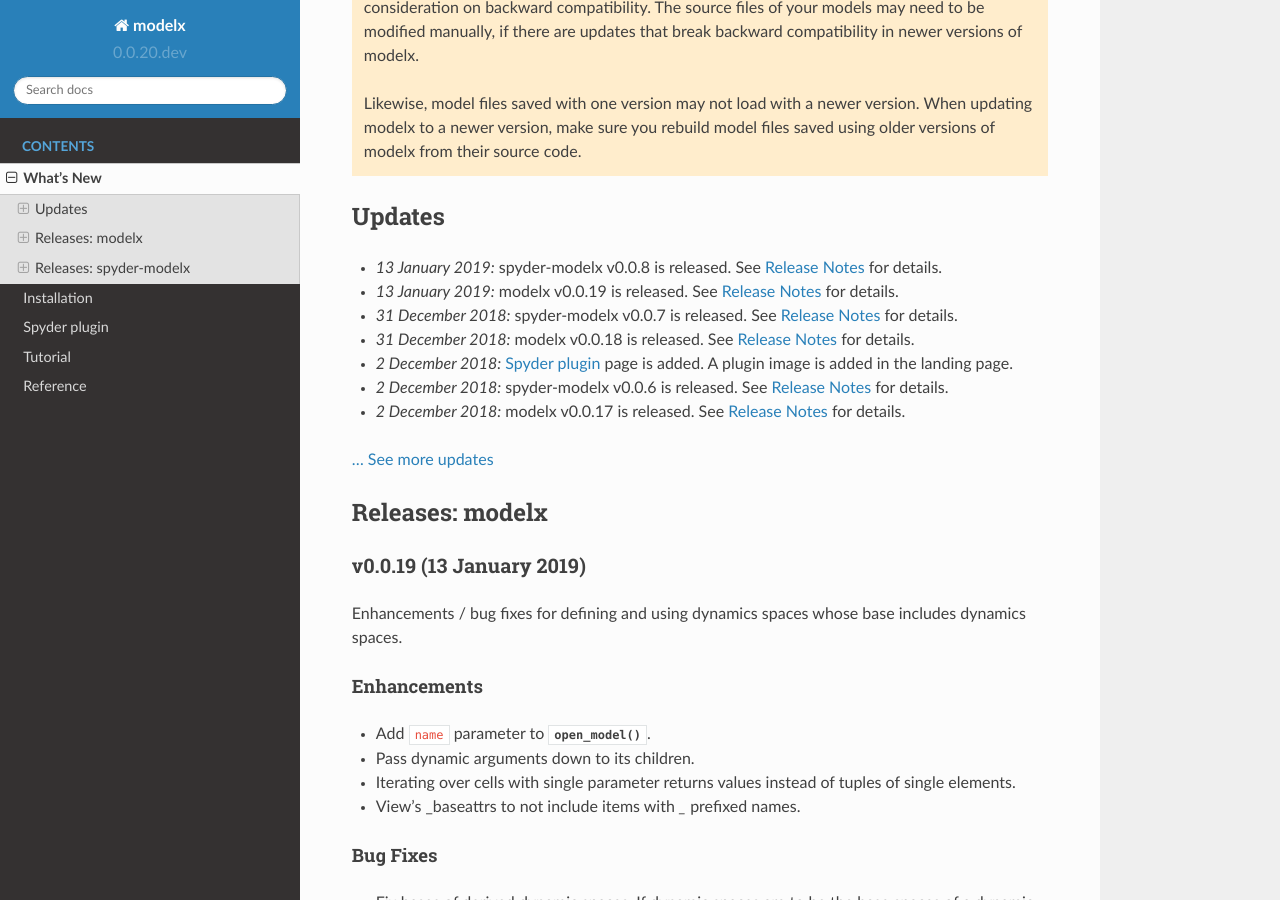
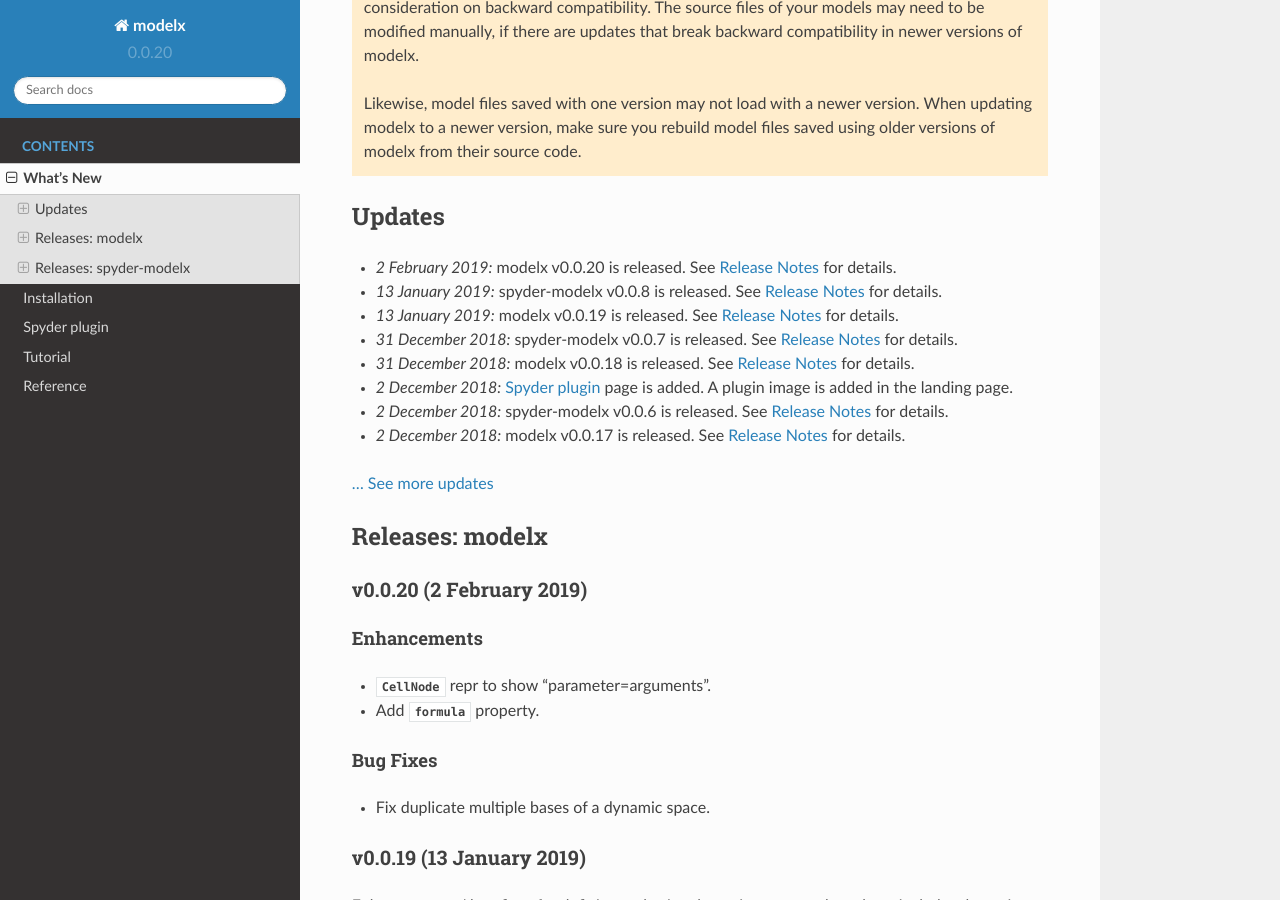
Before and after one commit to fumitoh/modelx, a Sphinx documentation site: the page built from doc/source/whatsnew.rst, in a window 1280 px wide and 900 px high, scrolled down 229 px. Built offline with Sphinx 7.4.7 and the Read the Docs theme 2.0.0, drawn with Linux system fonts in a browser that asks for light colours.

Commit message:
DIST: Release v0.0.20

```diff
--- a/doc/source/updates.rst
+++ b/doc/source/updates.rst
@@ -3,6 +3,10 @@
 
 
 .. Latest Updates Begin
+
+* *2 February 2019:*
+  modelx v0.0.20 is released. See :ref:`Release Notes <release-v0.0.20>`
+  for details.
 
 * *13 January 2019:*
   spyder-modelx v0.0.8 is released.
--- a/doc/source/whatsnew.rst
+++ b/doc/source/whatsnew.rst
@@ -33,6 +33,20 @@
 
 Releases: modelx
 ================
+
+.. _release-v0.0.20:
+
+v0.0.20 (2 February 2019)
+-------------------------
+
+Enhancements
+~~~~~~~~~~~~
+- :class:`~core.cells.CellNode` repr to show "parameter=arguments".
+- Add :attr:`~core.space.Space.formula` property.
+
+Bug Fixes
+~~~~~~~~~
+- Fix duplicate multiple bases of a dynamic space.
 
 .. _release-v0.0.19:
 
--- a/modelx/__init__.py
+++ b/modelx/__init__.py
@@ -14,7 +14,7 @@
 
 
 
-VERSION = (0, 0, 20, 'dev')
+VERSION = (0, 0, 20)
 __version__ = '.'.join([str(x) for x in VERSION])
 from modelx.core.api import *  # must come after __version__ assignment.
 from modelx.qtgui.api import *
```
